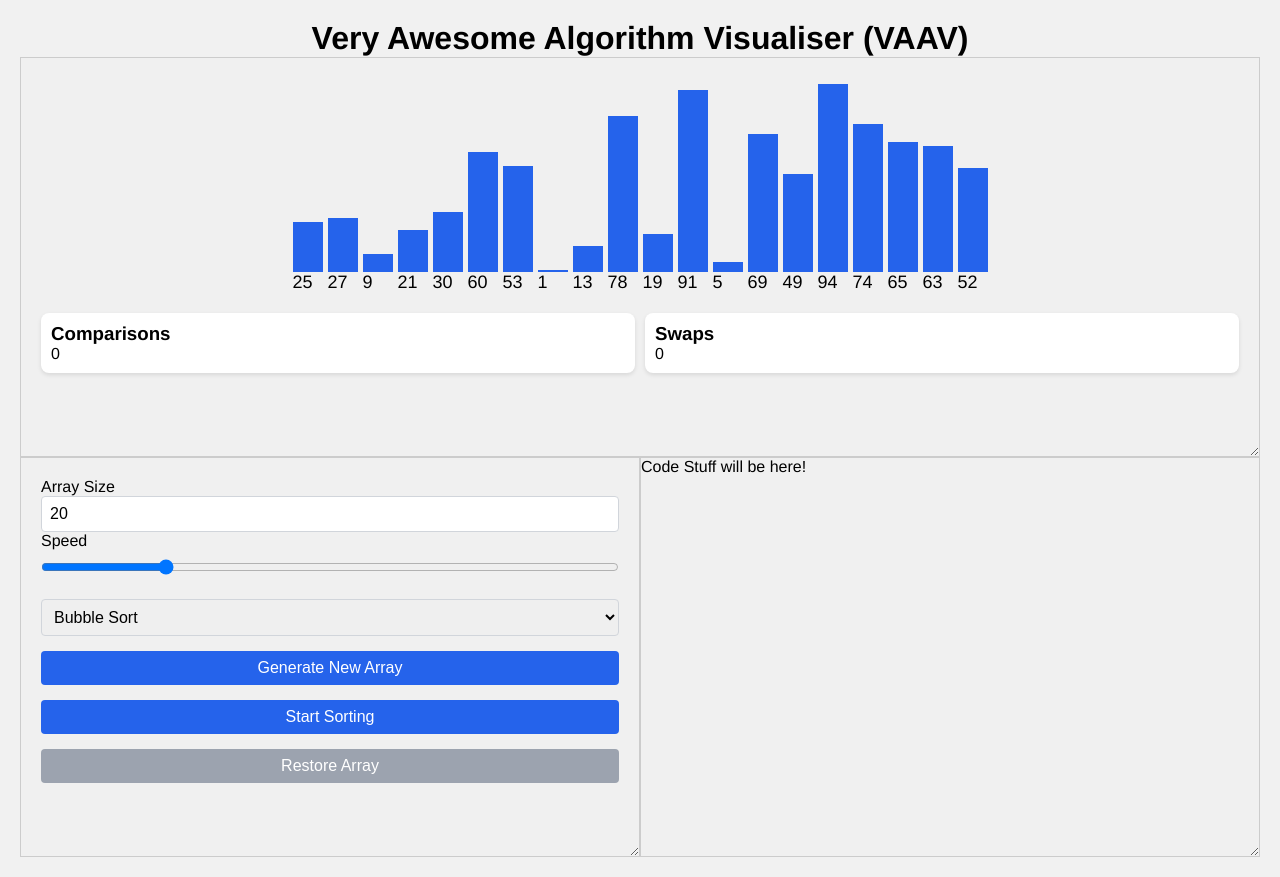
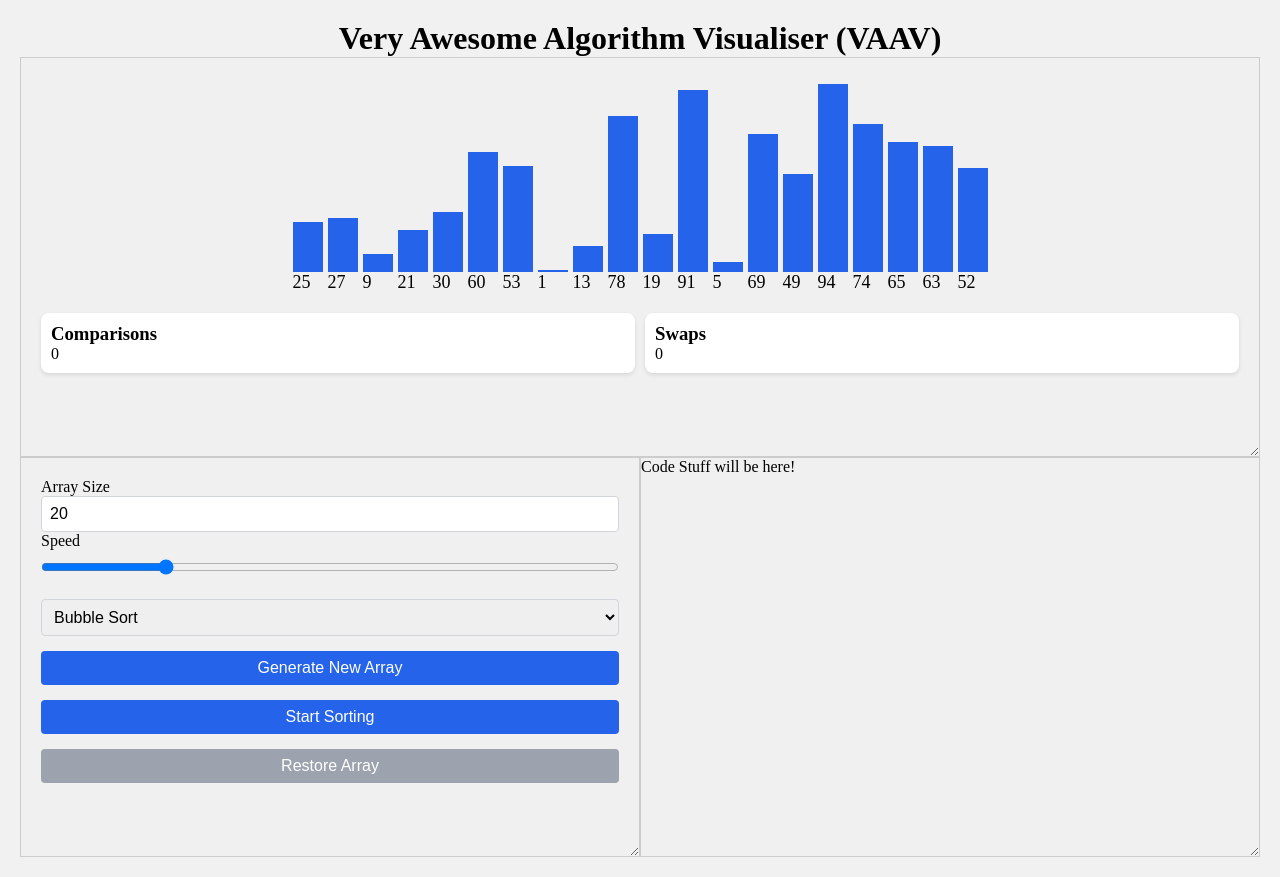
Before and after one commit to charlierobertsuk/Computer-Science-NEA-PrototypeV1, a plain HTML site: page index.html in a window 1280 px wide. Drawn offline with Linux system fonts and the light colour scheme.

Commit message:
Unexpected missing generic font family

```diff
--- a/styles.css
+++ b/styles.css
@@ -22,7 +22,6 @@ body {
   padding: 20px;
   background-color: var(--light-mode-background);
   overflow: hidden;
-  font-family: "Helvetica Neue";
 }
 
 h1 {
```
